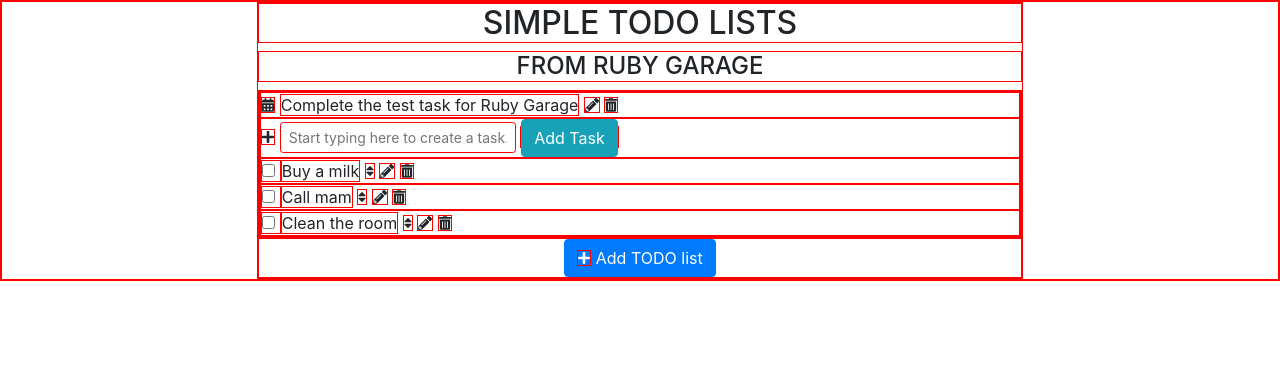
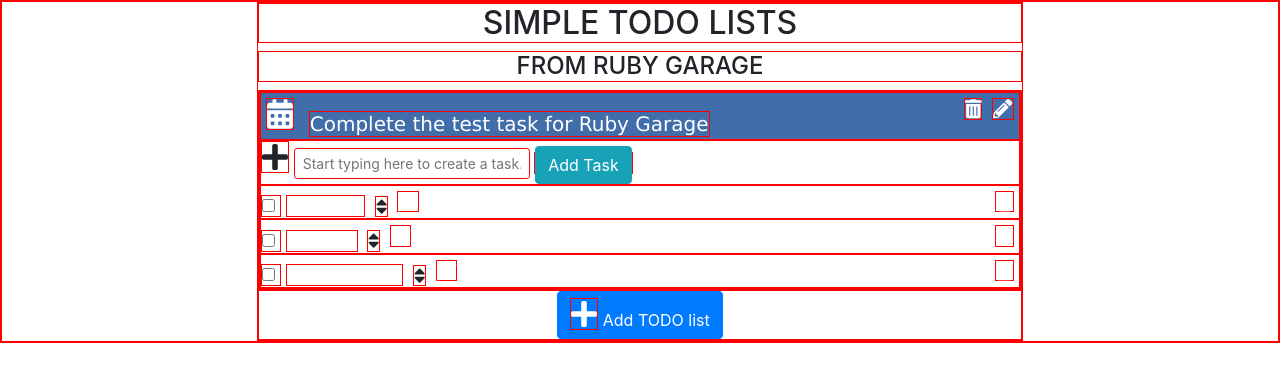
Before and after one commit to yaro-behar/symfony-todo-lists, a Symfony app: template templates/product/index.html.twig in a window 1280 px wide. Shown: the top 382 px of the page. Run offline with Twig, Linux system fonts and the light colour scheme; the template is opened without the code that fills it, so the values that code supplies are empty; style sheets or scripts are compiled from the project's sources; some libraries are stand-ins or nearby versions.

Commit message:
Font Awesome icons size

```diff
--- a/assets/css/app.css
+++ b/assets/css/app.css
@@ -22,3 +22,22 @@
 div.button {
     text-align: center;
 }
+
+div.project-name {
+    background-color: #416EAB;
+}
+
+div.project-name .fa-calendar-alt, .fa-pencil-alt, .fa-trash-alt, p {
+    color: #FFFFFF;
+    margin: 5px;
+}
+
+div.project-name .fa-pencil-alt, .fa-trash-alt {
+    float: right;
+    cursor: pointer;
+}
+
+div.project-name p {
+    font-family: Verdana, serif;
+    font-size: 20px;
+}
--- a/templates/product/index.html.twig
+++ b/templates/product/index.html.twig
@@ -13,15 +13,15 @@
 
                 {# Project section #}
                 <div class="project-name">
-                    <i class="fas fa-calendar-alt"></i>
+                    <i class="fas fa-calendar-alt fa-2x"></i>
                     <p class="inner-text">Complete the test task for Ruby Garage</p>
-                    <i class="fas fa-pencil-alt"></i>
-                    <i class="fas fa-trash-alt"></i>
+                    <i class="fas fa-pencil-alt fa-lg"></i>
+                    <i class="fas fa-trash-alt fa-lg"></i>
                 </div>
 
                 {# Add task section #}
                 <div class="task-add">
-                    <i class="fas fa-plus"></i>
+                    <i class="fas fa-plus fa-2x"></i>
                     <input class="form-control-sm" type="text" placeholder="Start typing here to create a task...">
                     <span class="input-group-btn">
                         <button class="btn btn-info" type="button">Add Task</button>
@@ -34,9 +34,9 @@
                         <input type="checkbox">
                     </span>
                     <p class="inner-text">Buy a milk</p>
-                    <i class="fas fa-sort"></i>
-                    <i class="fas fa-pencil-alt"></i>
-                    <i class="fas fa-trash-alt"></i>
+                    <i class="fas fa-sort fa-lg"></i>
+                    <i class="fas fa-pencil-alt fa-lg"></i>
+                    <i class="fas fa-trash-alt fa-lg"></i>
                 </div>
 
                 <div class="task-name">
@@ -44,9 +44,9 @@
                         <input type="checkbox">
                     </span>
                     <p class="inner-text">Call mam</p>
-                    <i class="fas fa-sort"></i>
-                    <i class="fas fa-pencil-alt"></i>
-                    <i class="fas fa-trash-alt"></i>
+                    <i class="fas fa-sort fa-lg"></i>
+                    <i class="fas fa-pencil-alt fa-lg"></i>
+                    <i class="fas fa-trash-alt fa-lg"></i>
                 </div>
 
                 <div class="task-name">
@@ -54,16 +54,16 @@
                         <input type="checkbox">
                     </span>
                     <p class="inner-text">Clean the room</p>
-                    <i class="fas fa-sort"></i>
-                    <i class="fas fa-pencil-alt"></i>
-                    <i class="fas fa-trash-alt"></i>
+                    <i class="fas fa-sort fa-lg"></i>
+                    <i class="fas fa-pencil-alt fa-lg"></i>
+                    <i class="fas fa-trash-alt fa-lg"></i>
                 </div>
             </div>
         </div>
 
         <div class="button">
             <button type="button" class="btn btn-primary">
-                <i class="fas fa-plus"></i> Add TODO list
+                <i class="fas fa-plus fa-2x"></i> Add TODO list
             </button>
         </div>
     </div>
```
